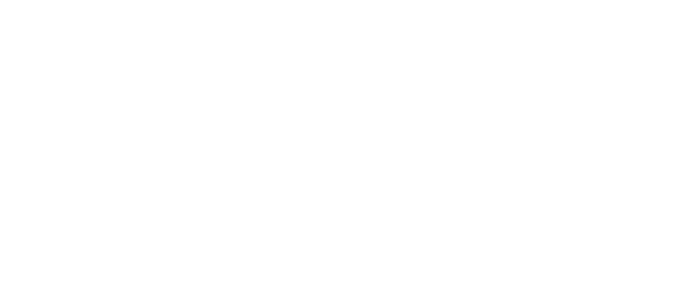
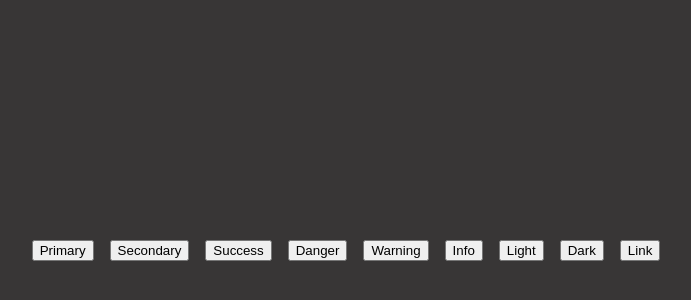
Before and after one commit to minu-arch/react-routes, a React (Create React App) app: page /buttons in a window 1280 px wide. Before the commit this address had no page. Shown: the part 150-450 px from the top of the page, without its empty margins (294-985 px from the left). Built offline with nearby package versions, Linux system fonts and the light colour scheme.

Commit message:
New Update

```diff
--- a/src/App.jsx
+++ b/src/App.jsx
@@ -1,6 +1,7 @@
 import { BrowserRouter, Routes, Route, Link } from "react-router-dom";
 import Home from "./views/Home";
 import About from "./views/About/About";
+import Button from "./views/Buttons/Button";
 
 function App() {
   return (
@@ -9,6 +10,7 @@ function App() {
         <Routes>
           <Route path="/" element={<Home />} />
           <Route path="about" element={<About />} />
+          <Route path="buttons" element={<Button />} />
           {/* <Route path="cardspace1" element={<CardSpace1 />} />
           <Route path="cardspace2" element={<CardSpace2 />} />
           <Route path="cardspace3" element={<CardSpace3 />} /> */}
--- a/src/views/About/about.css
+++ b/src/views/About/about.css
@@ -8,4 +8,6 @@
 .title-container {
   display: flex;
   flex-direction: column;
+  width: 100%;
+  height: 100%;
 }
--- /dev/null
+++ b/src/views/Buttons/Button.tsx
@@ -0,0 +1,22 @@
+import React from "react";
+import "./button.css";
+
+const Button = () => {
+  return (
+    <div className="buttons-wrapper">
+      <div>
+        <button className="btn btn-primary">Primary</button>
+        <button className="btn btn-secondary">Secondary</button>
+        <button className="btn btn-success">Success</button>
+        <button className="btn btn-danger">Danger</button>
+        <button className="btn btn-warning">Warning</button>
+        <button className="btn btn-info">Info</button>
+        <button className="btn btn-light">Light</button>
+        <button className="btn btn-dark">Dark</button>
+        <button className="btn btn-link">Link</button>
+      </div>
+    </div>
+  );
+};
+
+export default Button;
--- /dev/null
+++ b/src/views/Buttons/button.css
@@ -0,0 +1,14 @@
+.buttons-wrapper {
+  height: 100vh;
+  width: 100vw;
+  background-color: #383636;
+  margin: 0;
+  padding: 0;
+}
+.buttons-wrapper div {
+  display: flex;
+  justify-content: center;
+  align-items: center;
+  height: 100vh;
+  gap: 1rem;
+}
--- a/src/views/Home.jsx
+++ b/src/views/Home.jsx
@@ -7,6 +7,7 @@ export default () => (
     <h1>PlayGround</h1>
     <div className="vertical">
       <Link to="/about">About</Link>
+      <Link to="/buttons">Buttons</Link>
       <Link to="/cardspace1">cardspace1</Link>
       <Link to="/cardspace2">cardspace2</Link>
       <Link to="/cardspace3">cardspace3</Link>
```
Also changed, not shown: tsconfig.json (added, +19 -0 lines).
